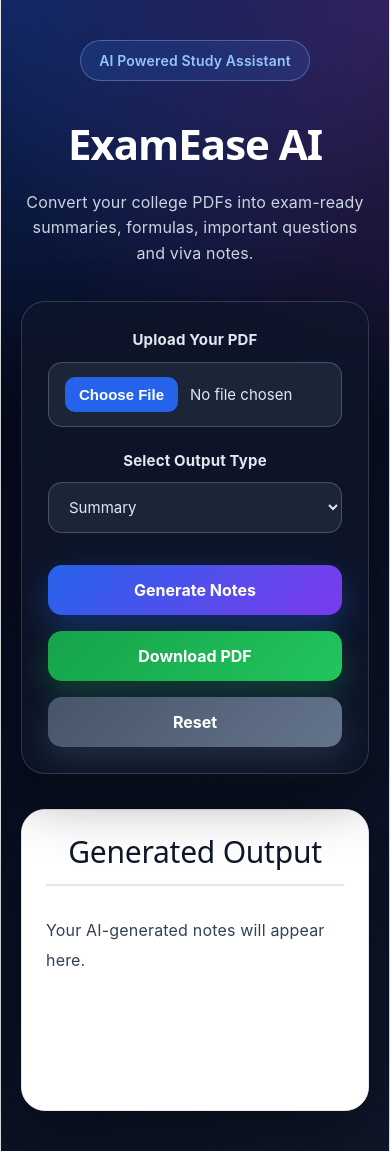
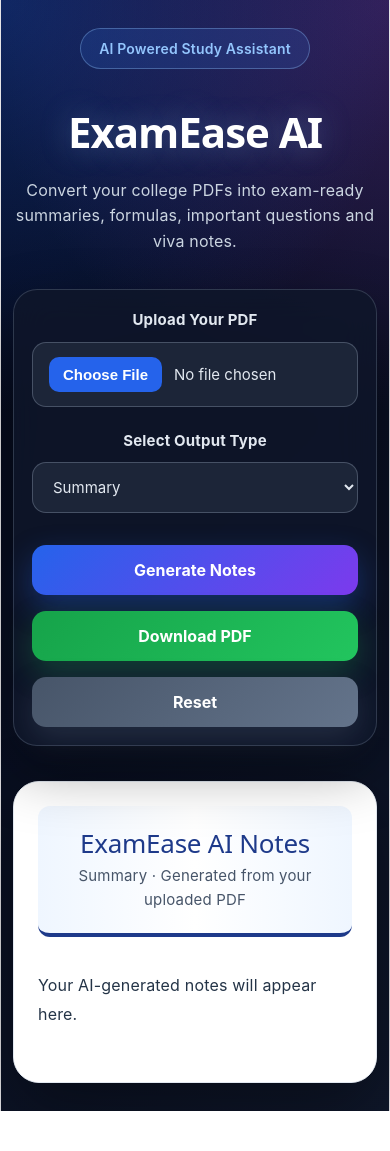
Before and after one commit to aay9423927446-tech/ai-notes-summarizer, a React app in the folder frontend/: page / in a window 390 px wide. After the commit the page ends 1111 px from the top, so only its background shows below. Built offline with nearby package versions, Linux system fonts and the light colour scheme; the HTML template or start-up script is replaced by a standard one.

Commit message:
Update frontend PDF design and table styling

```diff
--- a/frontend/package.json
+++ b/frontend/package.json
@@ -17,6 +17,7 @@
     "react-dom": "^19.2.6",
     "react-markdown": "^10.1.0",
     "rehype-katex": "^7.0.1",
+    "remark-gfm": "^4.0.1",
     "remark-math": "^6.0.0"
   },
   "devDependencies": {
--- a/frontend/src/App.css
+++ b/frontend/src/App.css
@@ -45,6 +45,7 @@ body {
   margin-bottom: 14px;
   line-height: 1.2;
   padding-bottom: 8px;
+  text-shadow: 0 0 30px rgba(147, 197, 253, 0.35);
 }
 
 .subtitle {
@@ -54,6 +55,8 @@ body {
   max-width: 760px;
   margin: 0 auto;
 }
+
+/* Main input card */
 
 .main-card {
   width: 100%;
@@ -159,124 +162,6 @@ button {
   box-shadow: 0 18px 35px rgba(34, 197, 94, 0.35);
 }
 
-.result-box {
-  width: 100%;
-  max-width: 1180px;
-  margin: 35px auto 0;
-  border-radius: 24px;
-  background: #ffffff;
-  color: #1e293b;
-  overflow: hidden;
-  box-shadow: 0 25px 70px rgba(0, 0, 0, 0.4);
-  border: 1px solid #e2e8f0;
-}
-
-.pdf-content {
-  background: white;
-  color: #1e293b;
-  padding: 38px 48px;
-  min-height: 300px;
-}
-
-.pdf-content h2 {
-  text-align: center;
-  color: #0f172a;
-  font-size: 30px;
-  margin-bottom: 30px;
-  padding-bottom: 15px;
-  border-bottom: 2px solid #e2e8f0;
-}
-
-.markdown-output {
-  color: #334155;
-  line-height: 1.85;
-  font-size: 18px;
-  text-align: left;
-}
-
-.markdown-output h1 {
-  font-size: 34px;
-  color: #0f172a;
-  margin: 28px 0 16px;
-}
-
-.markdown-output h2 {
-  font-size: 28px;
-  color: #1e293b;
-  margin: 26px 0 14px;
-}
-
-.markdown-output h3 {
-  font-size: 23px;
-  color: #334155;
-  margin: 22px 0 12px;
-}
-
-.markdown-output p {
-  margin-bottom: 16px;
-}
-
-.markdown-output ul,
-.markdown-output ol {
-  margin-left: 32px;
-  margin-bottom: 20px;
-}
-
-.markdown-output li {
-  margin-bottom: 12px;
-}
-
-.markdown-output strong {
-  color: #0f172a;
-}
-
-.markdown-output hr {
-  border: none;
-  height: 1px;
-  background: #cbd5e1;
-  margin: 28px 0;
-}
-
-.katex-display {
-  overflow-x: auto;
-  overflow-y: hidden;
-  padding: 18px 0;
-  margin: 22px 0;
-  text-align: center;
-}
-
-.katex {
-  font-size: 1.25em;
-}
-
-@media (max-width: 768px) {
-  .hero h1 {
-    font-size: 42px;
-    line-height: 1.2;
-    padding-bottom: 6px;
-  }
-
-  .subtitle {
-    font-size: 16px;
-  }
-
-  .input-section {
-    grid-template-columns: 1fr;
-  }
-
-  .button-row {
-    grid-column: span 1;
-    flex-direction: column;
-  }
-
-  .pdf-content {
-    padding: 24px;
-  }
-
-  .markdown-output {
-    font-size: 16px;
-  }
-}
 .reset-btn {
   flex: 0.5;
   background: linear-gradient(135deg, #475569, #64748b);
@@ -288,6 +173,8 @@ button {
   transform: translateY(-2px);
   box-shadow: 0 18px 35px rgba(100, 116, 139, 0.35);
 }
+
+/* Loading animation */
 
 .loading-box {
   grid-column: span 2;
@@ -319,7 +206,249 @@ button {
   }
 }
 
+/* Result box */
+
+.result-box {
+  width: 100%;
+  max-width: 1180px;
+  margin: 35px auto 0;
+  border-radius: 26px;
+  background: #ffffff;
+  color: #1e293b;
+  overflow: hidden;
+  box-shadow: 0 25px 70px rgba(0, 0, 0, 0.4);
+  border: 1px solid #e2e8f0;
+}
+
+/* Downloaded PDF content design */
+
+.pdf-content {
+  background: #ffffff;
+  color: #1e293b;
+  padding: 42px 52px;
+  min-height: 300px;
+  border-radius: 18px;
+}
+
+/* PDF header */
+
+.pdf-header {
+  text-align: center;
+  margin-bottom: 34px;
+  padding: 22px;
+  border-bottom: 4px solid #1e3a8a;
+  background: linear-gradient(90deg, #eff6ff, #ffffff, #eff6ff);
+  border-radius: 12px;
+}
+
+.pdf-header h2 {
+  color: #1e3a8a;
+  font-size: 34px;
+  margin-bottom: 6px;
+  border-bottom: none;
+  padding-bottom: 0;
+}
+
+.pdf-header p {
+  color: #475569;
+  font-size: 15px;
+  margin: 0;
+}
+
+/* Markdown output */
+
+.markdown-output {
+  color: #243447;
+  line-height: 1.85;
+  font-size: 17px;
+  text-align: left;
+  overflow-wrap: break-word;
+}
+
+.markdown-output h1 {
+  font-size: 34px;
+  color: #0f172a;
+  margin: 32px 0 18px;
+  padding-bottom: 10px;
+  border-bottom: 3px solid #bfdbfe;
+}
+
+.markdown-output h2 {
+  font-size: 28px;
+  color: #1e3a8a;
+  margin: 34px 0 16px;
+  padding: 12px 16px;
+  background: linear-gradient(90deg, #dbeafe, #ffffff);
+  border-left: 7px solid #1d4ed8;
+  border-radius: 8px;
+  text-align: left;
+}
+
+.markdown-output h3 {
+  font-size: 22px;
+  color: #1e40af;
+  margin: 24px 0 12px;
+  padding: 10px 14px;
+  background: #f8fafc;
+  border-left: 5px solid #60a5fa;
+  border-radius: 6px;
+}
+
+.markdown-output h4 {
+  font-size: 19px;
+  color: #0f172a;
+  margin: 18px 0 10px;
+}
+
+.markdown-output p {
+  margin-bottom: 14px;
+}
+
+.markdown-output ul,
+.markdown-output ol {
+  margin-left: 30px;
+  margin-bottom: 18px;
+}
+
+.markdown-output li {
+  margin-bottom: 9px;
+}
+
+.markdown-output strong {
+  color: #0f172a;
+  font-weight: 800;
+}
+
+.markdown-output hr {
+  border: none;
+  height: 2px;
+  background: #dbeafe;
+  margin: 30px 0;
+}
+
+.markdown-output code {
+  background: #eff6ff;
+  color: #1d4ed8;
+  padding: 2px 6px;
+  border-radius: 5px;
+  font-size: 0.95em;
+}
+
+/* Yellow note / exam question / diagram boxes */
+
+.markdown-output blockquote {
+  margin: 20px 0;
+  padding: 16px 18px;
+  background: #fff7ed;
+  border: 2px solid #fbbf24;
+  border-left: 8px solid #f59e0b;
+  border-radius: 10px;
+  color: #1e293b;
+  font-weight: 500;
+  page-break-inside: avoid;
+}
+
+.markdown-output blockquote p {
+  margin-bottom: 8px;
+}
+
+.markdown-output blockquote strong {
+  color: #92400e;
+}
+
+/* Proper attractive tables */
+
+.markdown-output table {
+  width: 100%;
+  border-collapse: collapse;
+  margin: 24px 0;
+  font-size: 15px;
+  background: white;
+  border: 1px solid #cbd5e1;
+  box-shadow: 0 6px 18px rgba(15, 23, 42, 0.08);
+  page-break-inside: avoid;
+  table-layout: fixed;
+}
+
+.markdown-output thead {
+  background: #1e3a8a;
+  color: white;
+}
+
+.markdown-output th {
+  background: #1e3a8a;
+  color: white;
+  font-weight: 700;
+  padding: 12px 14px;
+  border: 1px solid #1e40af;
+  text-align: center;
+  word-break: break-word;
+}
+
+.markdown-output td {
+  padding: 11px 14px;
+  border: 1px solid #cbd5e1;
+  color: #1e293b;
+  vertical-align: top;
+  word-break: break-word;
+}
+
+.markdown-output tr:nth-child(even) td {
+  background: #f8fafc;
+}
+
+.markdown-output tr:nth-child(odd) td {
+  background: #ffffff;
+}
+
+/* Formula design */
+
+.katex-display {
+  overflow-x: auto;
+  overflow-y: hidden;
+  padding: 18px 12px;
+  margin: 22px auto;
+  text-align: center;
+  background: #ffffff;
+  border-radius: 10px;
+  page-break-inside: avoid;
+  max-width: 100%;
+}
+
+.katex {
+  font-size: 1.22em;
+}
+
+/* Mobile responsive */
+
 @media (max-width: 768px) {
+  .app {
+    padding: 28px 12px;
+  }
+
+  .hero h1 {
+    font-size: 42px;
+    line-height: 1.2;
+    padding-bottom: 6px;
+  }
+
+  .subtitle {
+    font-size: 16px;
+  }
+
+  .main-card {
+    padding: 18px;
+  }
+
+  .input-section {
+    grid-template-columns: 1fr;
+  }
+
+  .button-row {
+    grid-column: span 1;
+    flex-direction: column;
+  }
+
   .reset-btn {
     flex: 1;
   }
@@ -327,4 +456,37 @@ button {
   .loading-box {
     grid-column: span 1;
   }
+
+  .pdf-content {
+    padding: 24px;
+  }
+
+  .pdf-header h2 {
+    font-size: 26px;
+  }
+
+  .markdown-output {
+    font-size: 16px;
+  }
+
+  .markdown-output h1 {
+    font-size: 28px;
+  }
+
+  .markdown-output h2 {
+    font-size: 23px;
+  }
+
+  .markdown-output h3 {
+    font-size: 20px;
+  }
+
+  .markdown-output table {
+    font-size: 13px;
+  }
+
+  .markdown-output th,
+  .markdown-output td {
+    padding: 8px;
+  }
 }
--- a/frontend/src/App.jsx
+++ b/frontend/src/App.jsx
@@ -1,6 +1,7 @@
 import { useRef, useState } from "react";
 import ReactMarkdown from "react-markdown";
 import remarkMath from "remark-math";
+import remarkGfm from "remark-gfm";
 import rehypeKatex from "rehype-katex";
 import html2canvas from "html2canvas";
 import jsPDF from "jspdf";
@@ -10,7 +11,9 @@ import "./App.css";
 function App() {
   const [pdfFile, setPdfFile] = useState(null);
   const [outputType, setOutputType] = useState("Summary");
-  const [result, setResult] = useState("Your AI-generated notes will appear here.");
+  const [result, setResult] = useState(
+    "Your AI-generated notes will appear here."
+  );
   const [loading, setLoading] = useState(false);
   const [loadingText, setLoadingText] = useState("");
 
@@ -20,12 +23,71 @@ function App() {
     setPdfFile(e.target.files[0]);
   };
 
+  const fixBrokenTables = (text) => {
+    const lines = text.split("\n");
+    const fixedLines = [];
+
+    lines.forEach((line) => {
+      const trimmed = line.trim();
+
+      if (trimmed.startsWith("|") && trimmed.includes("|---") && trimmed.count) {
+        fixedLines.push(line);
+        return;
+      }
+
+      if (trimmed.startsWith("|") && trimmed.split("|").length > 8) {
+        let repaired = trimmed
+          .replace(/\|\s+\|/g, "|\n|")
+          .replace(/\|\|/g, "|\n|");
+
+        fixedLines.push("");
+        fixedLines.push(repaired);
+        fixedLines.push("");
+      } else {
+        fixedLines.push(line);
+      }
+    });
+
+    return fixedLines.join("\n");
+  };
+
+  const fixOneLineTables = (text) => {
+    return text.replace(
+      /(\|[^|\n]+(?:\|[^|\n]+)+\|)\s+(\|[-:\s|]+\|)\s+((?:\|[^|\n]+(?:\|[^|\n]+)+\|\s*)+)/g,
+      (match, header, separator, rows) => {
+        const fixedRows = rows
+          .trim()
+          .replace(/\|\s+\|/g, "|\n|")
+          .replace(/\|\|/g, "|\n|");
+
+        return `\n${header}\n${separator}\n${fixedRows}\n`;
+      }
+    );
+  };
+
+  const fixInlineEquations = (text) => {
+    return text.replace(
+      /\$([^$]*(\\frac|\\partial|\\int|\\sum|\\nabla|\\hat|\\sqrt|\\Psi|\\psi|\\hbar)[^$]*)\$/g,
+      (_, equation) => {
+        return `\n\n$$\n${equation.trim()}\n$$\n\n`;
+      }
+    );
+  };
+
   const cleanMathOutput = (text) => {
-    return text
+    let cleaned = text
       .replace(/\\\[/g, "$$")
       .replace(/\\\]/g, "$$")
       .replace(/\\\(/g, "$")
       .replace(/\\\)/g, "$");
+
+    cleaned = fixOneLineTables(cleaned);
+    cleaned = fixBrokenTables(cleaned);
+    cleaned = fixInlineEquations(cleaned);
+
+    cleaned = cleaned.replace(/\n{4,}/g, "\n\n\n");
+
+    return cleaned;
   };
 
   const handleGenerate = async () => {
@@ -60,13 +122,17 @@ function App() {
 
       const data = await response.json();
 
-      if (data.error) {
+      if (!response.ok) {
+        setResult("Backend Error: " + (data.error || "Unknown backend error"));
+      } else if (data.error) {
         setResult("Error: " + data.error);
       } else {
         setResult(cleanMathOutput(data.text));
       }
     } catch (error) {
-      setResult("Something went wrong. Make sure backend is running.");
+      setResult(
+        "Network/Backend Error: The backend did not respond properly. This may happen if Render is waking up, redeploying, or the PDF is too large. Please wait 1 minute and try again."
+      );
     } finally {
       setLoading(false);
       setLoadingText("");
@@ -89,6 +155,16 @@ function App() {
       scale: 2,
       useCORS: true,
       backgroundColor: "#ffffff",
+      windowWidth: element.scrollWidth,
+      windowHeight: element.scrollHeight,
+      onclone: (clonedDoc) => {
+        const clonedElement = clonedDoc.querySelector(".pdf-content");
+        if (clonedElement) {
+          clonedElement.style.background = "#ffffff";
+          clonedElement.style.color = "#1e293b";
+          clonedElement.style.width = "1000px";
+        }
+      },
     });
 
     const imgData = canvas.toDataURL("image/png");
@@ -198,11 +274,14 @@ function App() {
 
       <div className="result-box">
         <div className="pdf-content" ref={resultRef}>
-          <h2>Generated Output</h2>
+          <div className="pdf-header">
+            <h2>ExamEase AI Notes</h2>
+            <p>{outputType} · Generated from your uploaded PDF</p>
+          </div>
 
           <div className="markdown-output">
             <ReactMarkdown
-              remarkPlugins={[remarkMath]}
+              remarkPlugins={[remarkMath, remarkGfm]}
               rehypePlugins={[rehypeKatex]}
             >
               {result}
```
Also changed, not shown: 1 other file (tests, documents, lock files or other folders).
